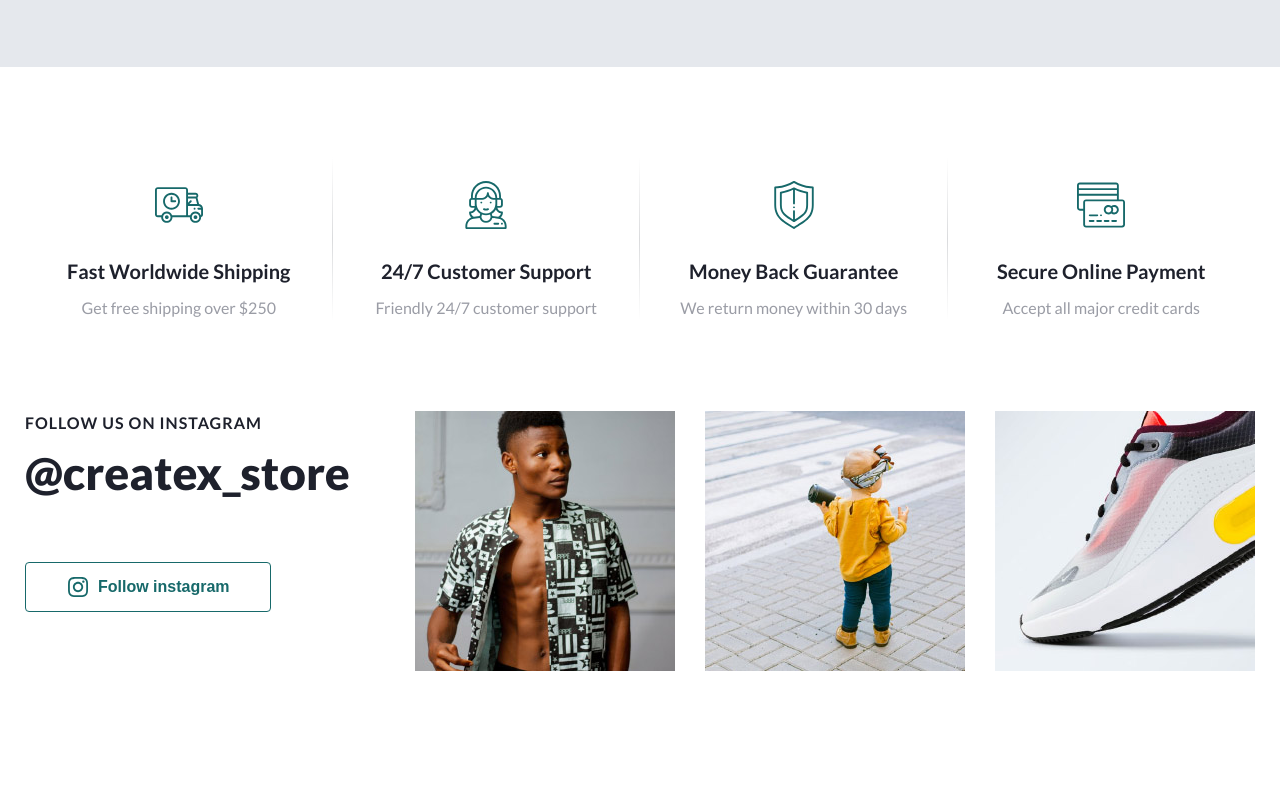
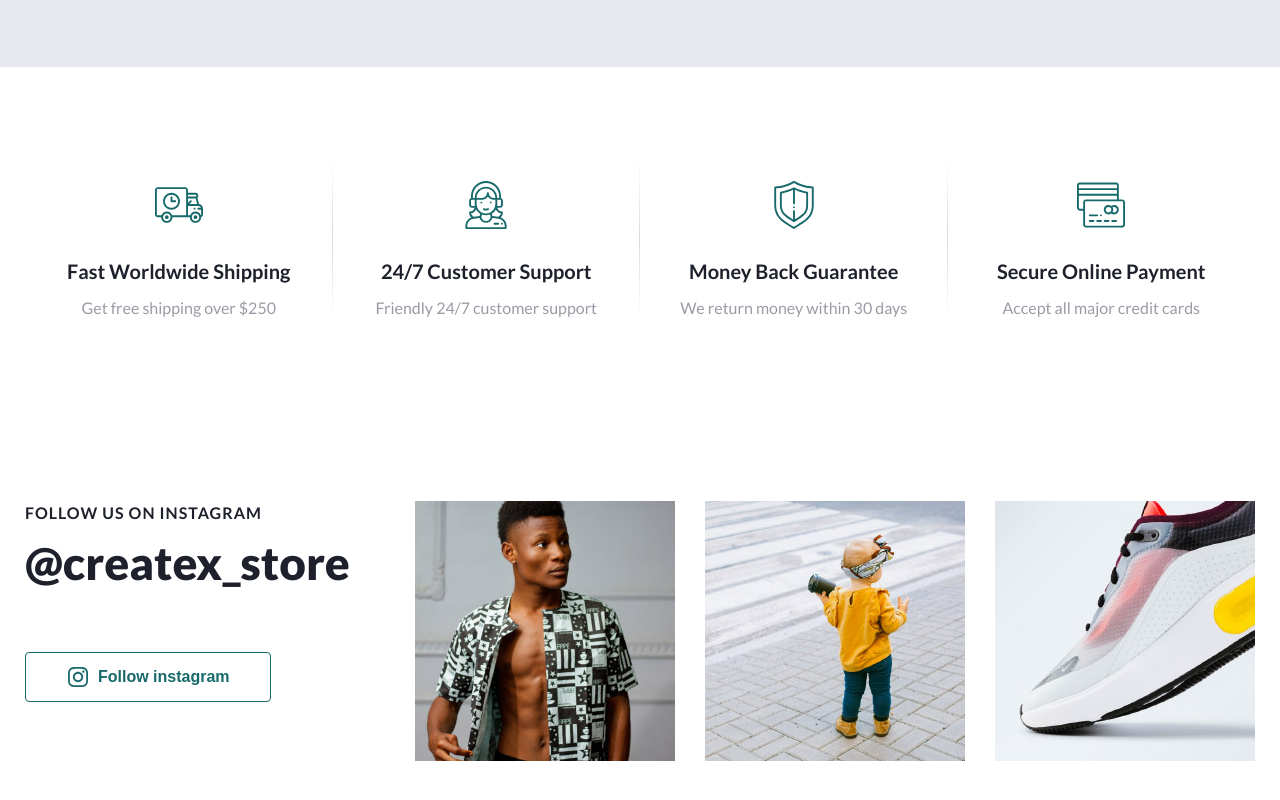
Before and after one commit to vladislav-mitroshyn-incode/Shop, a React (Create React App) app: page / in a window 1280 px wide. Shown: the part 5023-5823 px from the top of the page. Before the commit the page ends 5787 px from the top, so only its background shows below. Built offline with nearby package versions, Linux system fonts and the light colour scheme; data requests are answered from the project's data file.

Commit message:
refactor(Instagram): change styles for instagram body

```diff
--- a/src/components/Instagram/Instagram.module.scss
+++ b/src/components/Instagram/Instagram.module.scss
@@ -1,7 +1,7 @@
 @import '../../constants/colors.scss';
 
 .instagram{
-  margin: 90px 0;
+  padding: 90px 0;
 
   .instagram__body{
     display: flex;
```
